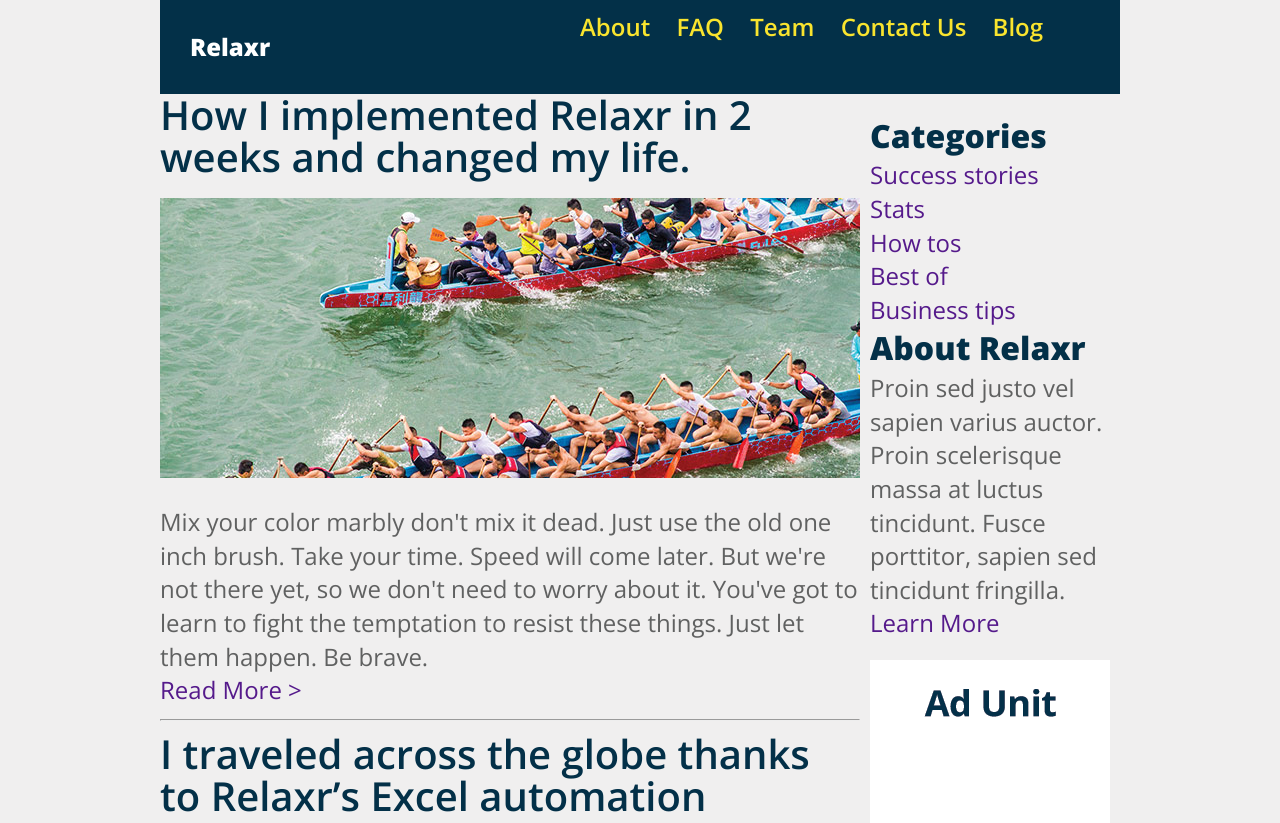
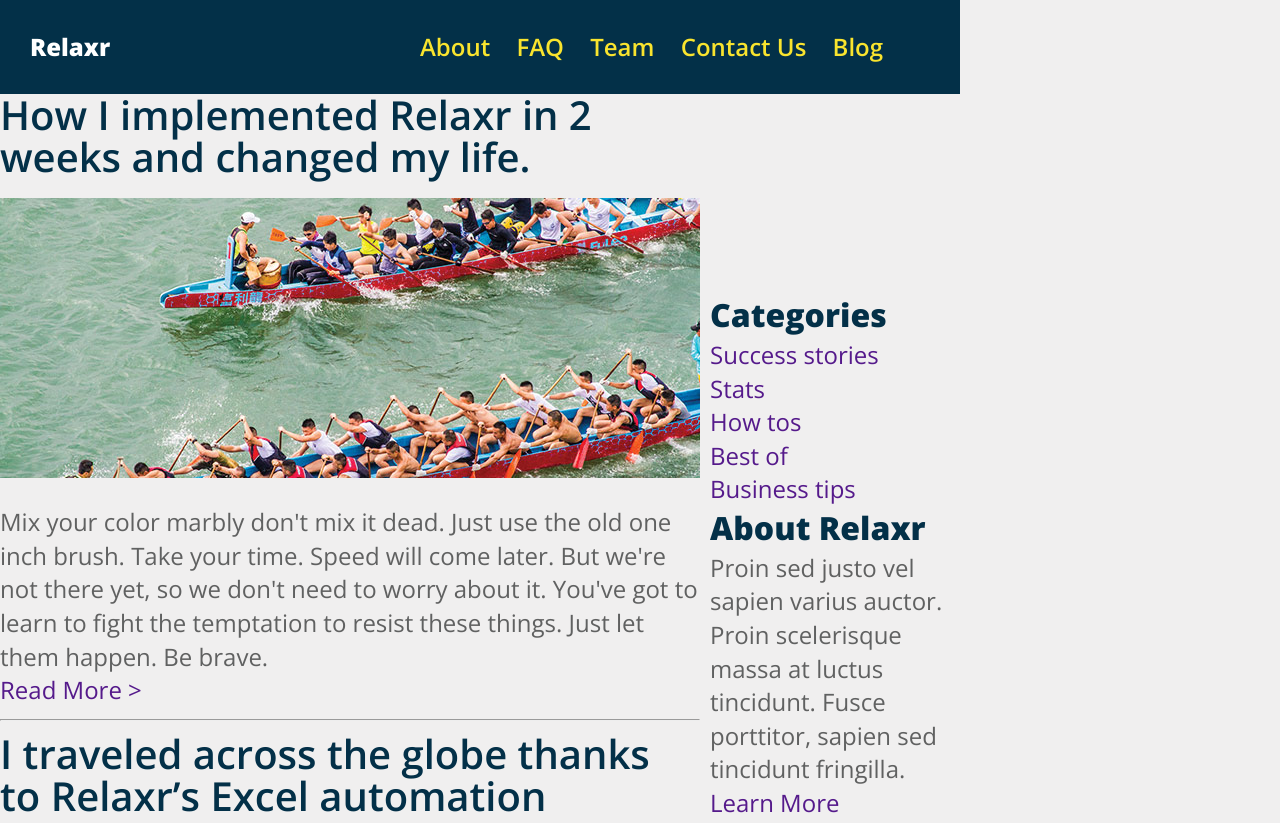
Before and after one commit to jeremydejiacomo/JeremyDeJiacomo, a plain HTML site: page 05/relaxr 2.0/index.html in a window 1280 px wide. Shown: the top 823 px of the page. Drawn offline with nearby package versions, Linux system fonts and the light colour scheme.

Commit message:
Work in progress
Messed up my margins :(

```diff
--- a/05/relaxr 2.0/css/style.css
+++ b/05/relaxr 2.0/css/style.css
@@ -98,7 +98,6 @@ a:hover {
 /* Center the container */
 #container {
   width: 960px;
-  margin: auto;
   align-content: center;
   /* margin-top: -40px; */
 }
@@ -159,13 +158,11 @@ button {
 }
 .inline-block-one {
   display: inline-block;
-  vertical-align: top;
   width: 700px;
   margin-top: 20px 10px;
 }
 .inline-block-two {
   display: inline-block;
-  vertical-align: top;
   width: 240px;
   margin: 20px 10px;
 }
```
